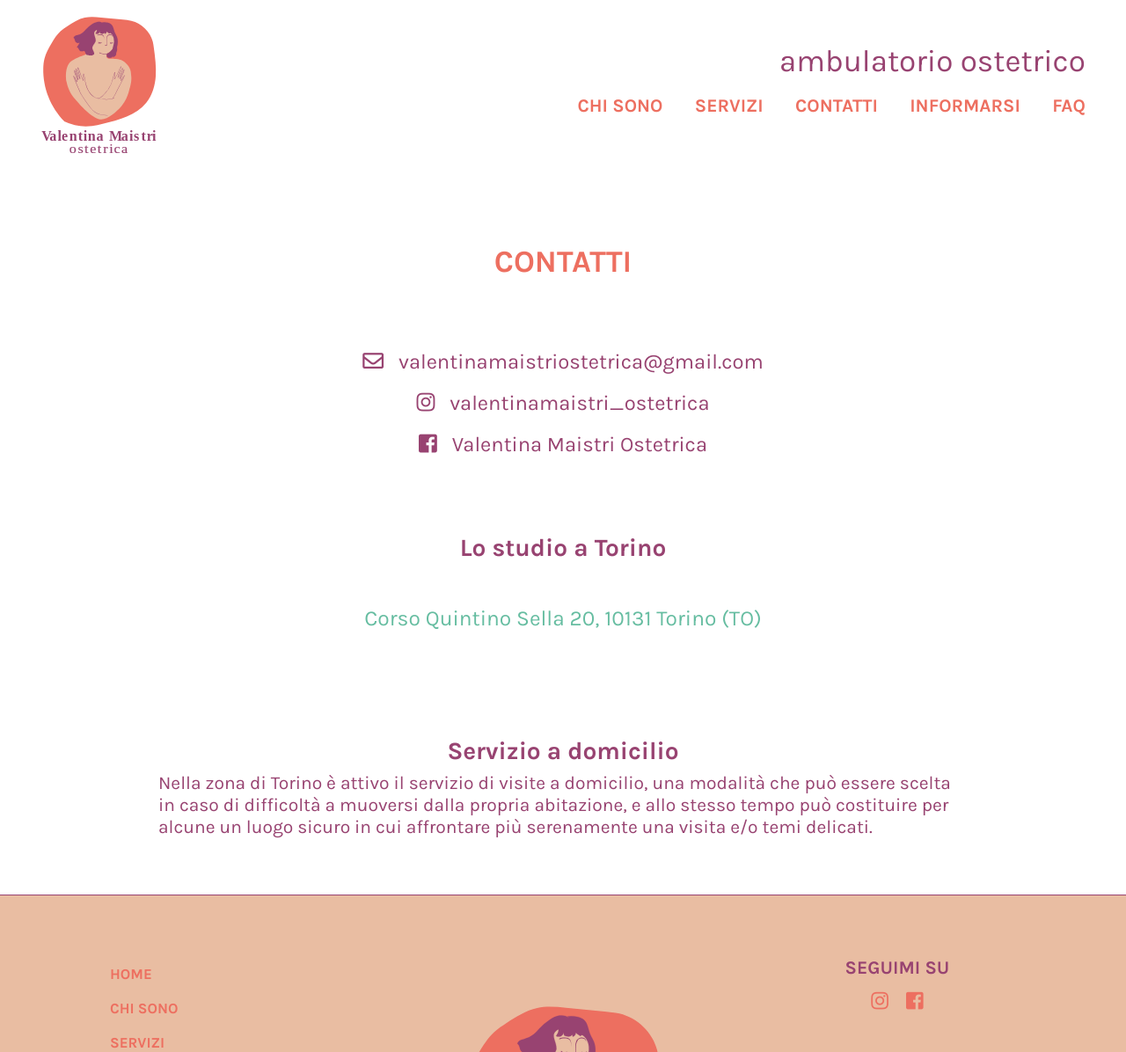
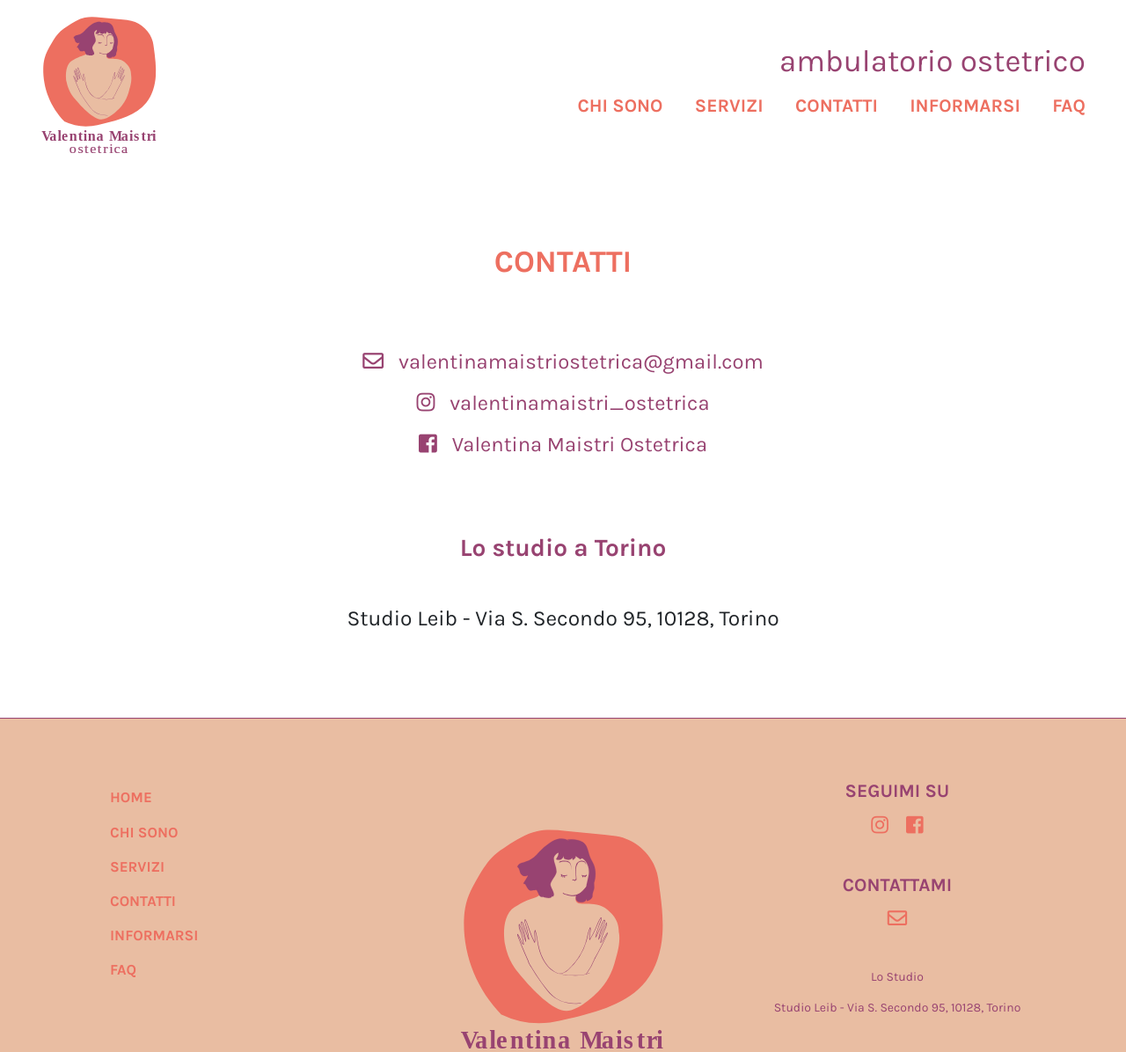
Before and after one commit to francescocretti/studioleib-website, a plain HTML site: page contatti.html in a window 1280 px wide. Shown: the top 1196 px of the page at 88% size. Drawn offline with Linux system fonts and the light colour scheme.

Commit message:
update address

```diff
--- a/contatti.html
+++ b/contatti.html
@@ -54,17 +54,7 @@
         <h2 class="color-wine weight-900">Lo studio a Torino</h2>
       </div>
       <div class="col-12 text-center my-4 pb-5rem">
-        <h3> <a href="https://goo.gl/maps/B9LhnJo1X5vNoGBe7" target="_blank" rel="noopener noreferrer">Corso Quintino Sella 20, 10131 Torino (TO)</a> </h3>
-      </div>
-      <div class="col-12 col-lg-10 mx-auto text-center my-4">
-        <h2 class="color-wine weight-900">Servizio a domicilio</h2>
-        <h4 class="text-left color-wine mb-5">
-          Nella zona di Torino è attivo il servizio di visite a domicilio, una
-          modalità che può essere scelta in caso di difficoltà a muoversi
-          dalla propria abitazione, e allo stesso tempo può costituire per
-          alcune un luogo sicuro in cui affrontare più serenamente una visita
-          e/o temi delicati.
-        </h4>
+        <h3>Studio Leib - Via S. Secondo 95, 10128, Torino</h3>
       </div>
     </div>
   </div>
```
